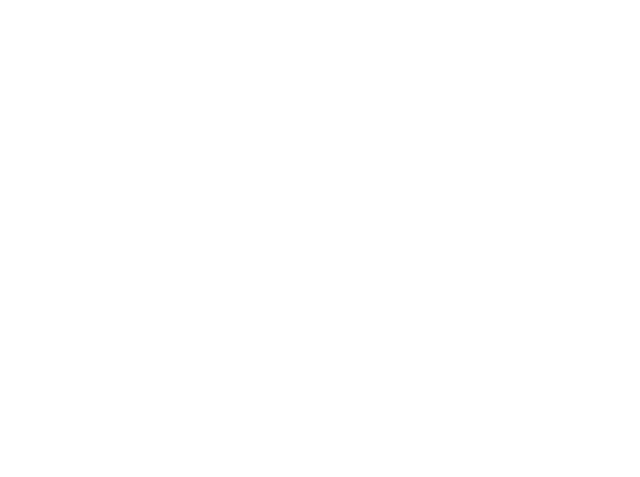
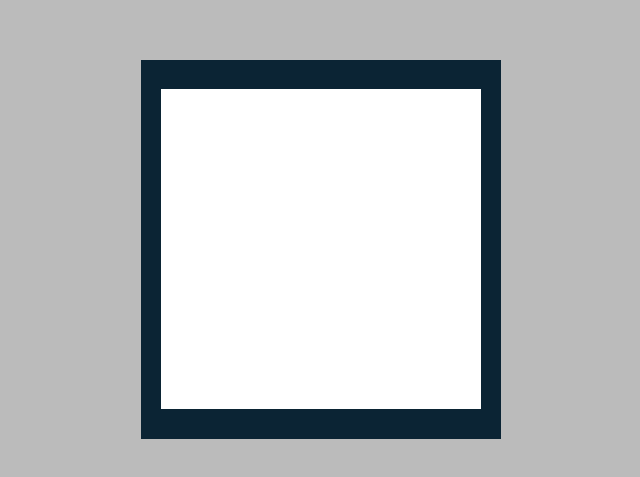
Before and after one commit to codingmaniac227/Tenzies, a React (Vite) app: page / in a window 1280 px wide. Shown: the part 151-628 px from the top of the page, without its empty margins (319-959 px from the left). Built offline with nearby package versions, Linux system fonts and the light colour scheme.

Commit message:
feat(app): implement main and article structure for tenzies board

```diff
--- a/src/index.css
+++ b/src/index.css
@@ -1,21 +1,34 @@
+/* index.css — GLOBAL */
 * {
   box-sizing: border-box;
+  margin: 0;
   padding: 0;
-  margin: 0;
 }
 
-body {
-  margin: 0;
+:root {
+  --bg: #ffffff;
+  --ink: #0B2434;
+  --page-bg: #f0f2f5;
 }
 
-.tenzies-background {
-  width: 22.5rem;
-  height: 23.688rem;
-  background-color: #0B2434;
+html, body, #root {
+  height: 100%;
+}
+body {
+  background: var(--bg);
+  color: var(--ink);
 }
 
-.tenzies-background-canvas {
-  width: 20rem;
-  height: 20rem;
-  background-color: #FFFFFF;
+/* Center the app in the viewport */
+#root {
+  display: flex;
+  align-items: center;
+  justify-content: center;
+  min-height: 100vh; /* ensures vertical centering */
+  background-color: #BBBBBB;
 }
+
+/* (Optional) global typography */
+body {
+  font-family: system-ui, -apple-system, Segoe UI, Roboto, sans-serif;
+}
```
